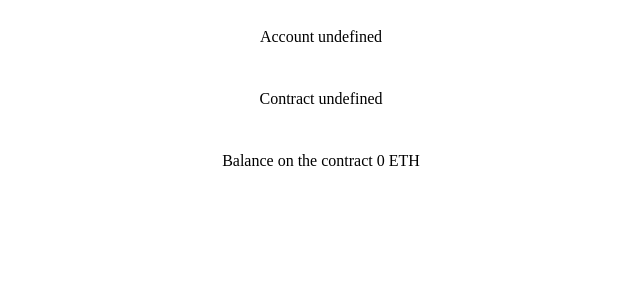
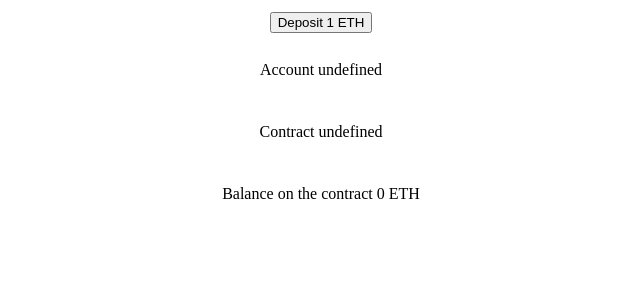
Before and after one commit to ghivert/collectible-card-game-daar, a React (Vite) app in the folder frontend/: page / in a window 1280 px wide. Shown: the top 300 px of the page, without its empty margins (319-959 px from the left). Built offline with nearby package versions, Linux system fonts and the light colour scheme.

Commit message:
Add deplosit button

```diff
--- a/frontend/src/App.tsx
+++ b/frontend/src/App.tsx
@@ -46,20 +46,11 @@ export const App = () => {
   const [info, setInfo] = useState<string>("connecting")
   const [contractAddress, setContractAddress] = useState<string>("")
 
-  // async function onClick1() {
-  //   console.log("1")
-  //   var newBalance: BigNumber = await wallet?.contract.seeBalance()
-  //   console.log(newBalance)
-  //   setInfo(newBalance.toString())
-  // }
-
-  // async function onClick2() {
-  //   const details_ = await ethereum.connect('metamask')
-
-  //   if (details_?.account != undefined) {
-  //     setInfo(details_.account)
-  //   }
-  // }
+  async function depositEth() {
+    wallet?.contract.Deposit({ value: utils.parseEther("1") }).then((trx) => {
+      console.log(trx)
+    })
+  }
 
   useAffect(() => {
     setInfo(String(wallet?.details.account))
@@ -74,8 +65,7 @@ export const App = () => {
   return (
     <div className={styles.body}>
 
-      {/* <button onClick={onClick1}>Click to get balance: {balance}</button>
-      <button onClick={onClick2}>Dont clock</button> */}
+      <button onClick={depositEth}>Deposit 1 ETH</button>
       <p>Account {info}</p>
       <p>Contract {contractAddress}</p>
       <p>Balance on the contract {balance} ETH</p>
```
